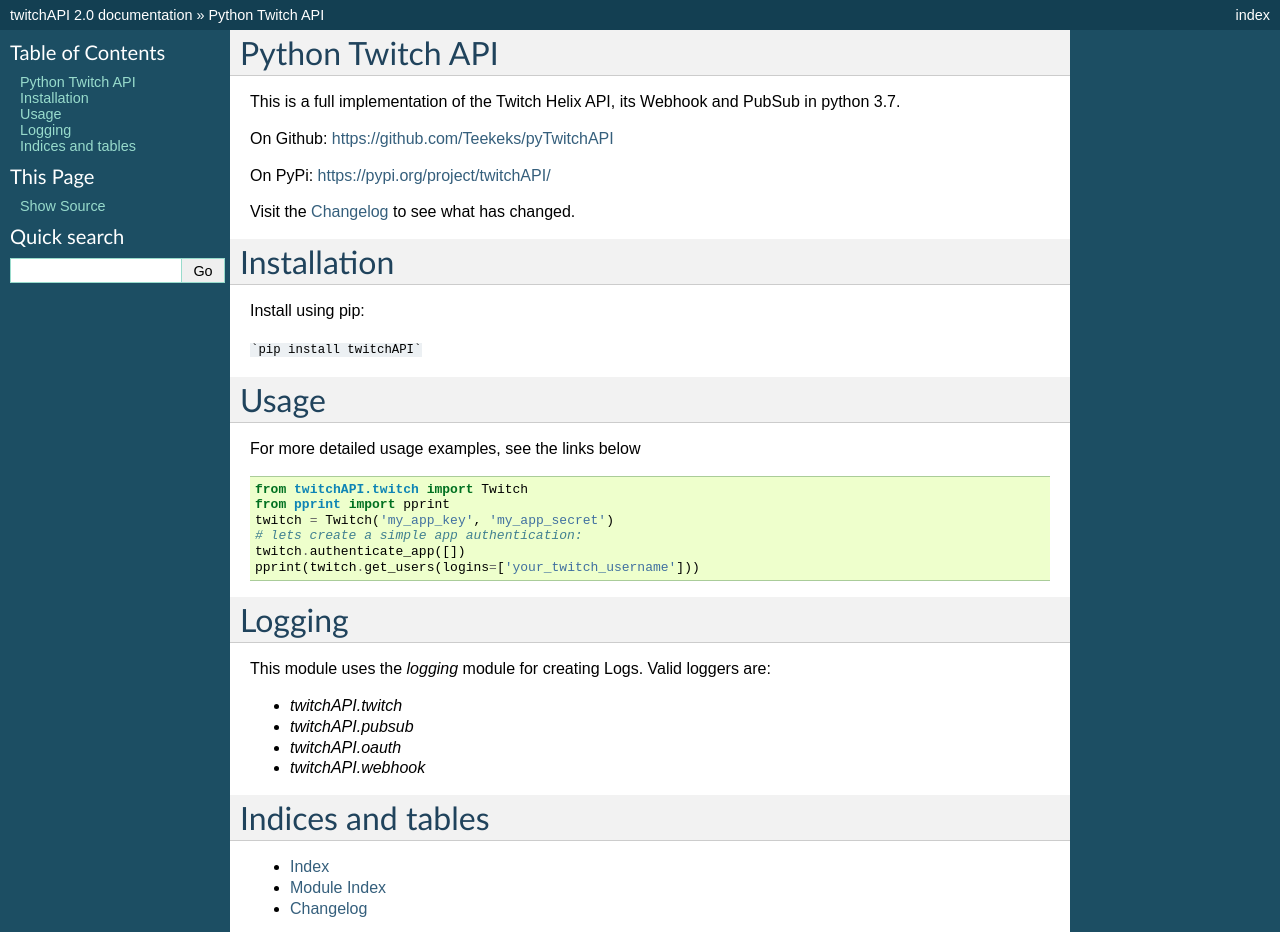
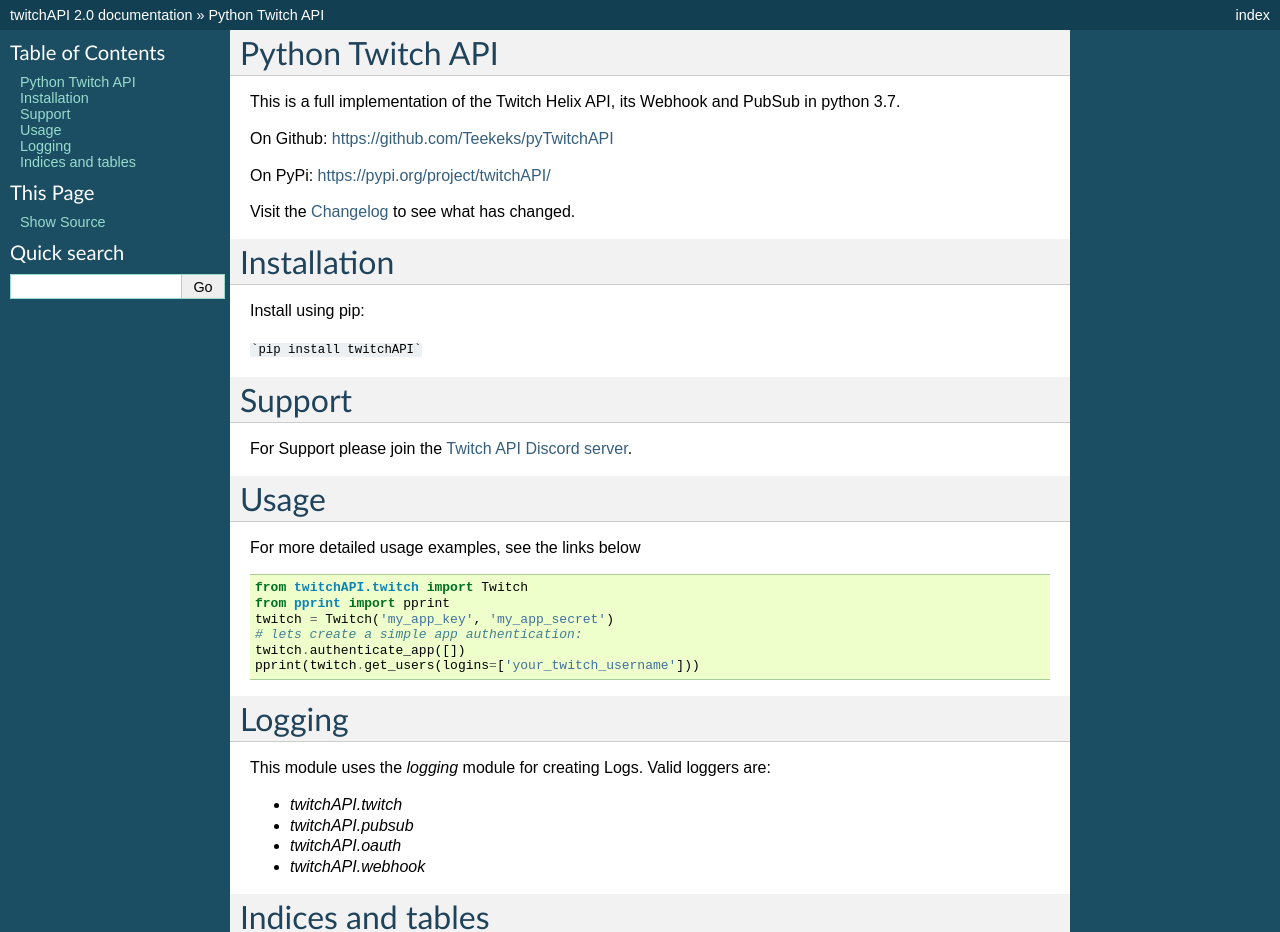
Before and after one commit to Teekeks/pyTwitchAPI, a Sphinx documentation site: the page built from docs/index.rst, in a window 1280 px wide, cut to the strip 0-932 px from the top of the page. Built offline with Sphinx 7.4.7, drawn with Linux system fonts in a browser that asks for light colours.

Commit message:
adding links to the support Discord server

````diff
--- a/docs/index.rst
+++ b/docs/index.rst
@@ -21,6 +21,10 @@
 
 ```pip install twitchAPI```
 
+Support
+=======
+
+For Support please join the `Twitch API Discord server <https://discord.gg/tu2Dmc7gpd>`_.
 
 Usage
 =====
````
Also changed, not shown: README.md (+3 -1 lines).
